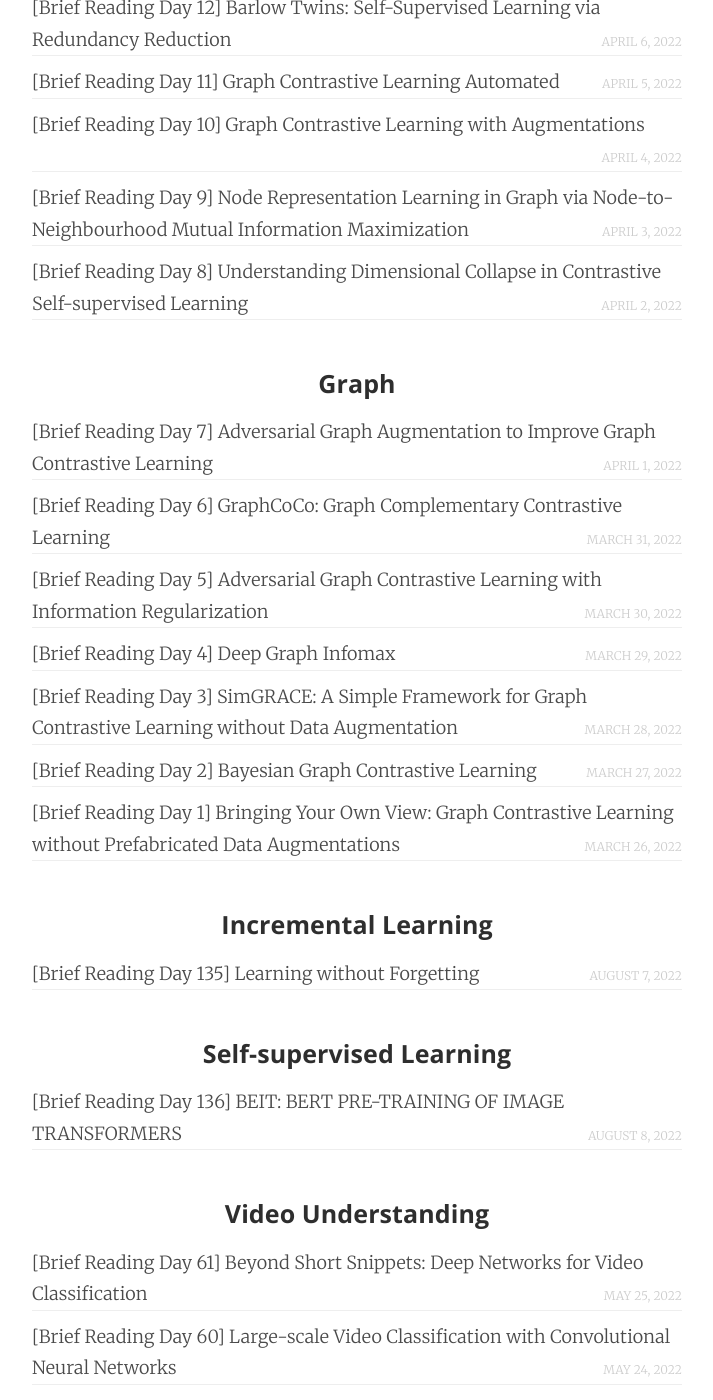
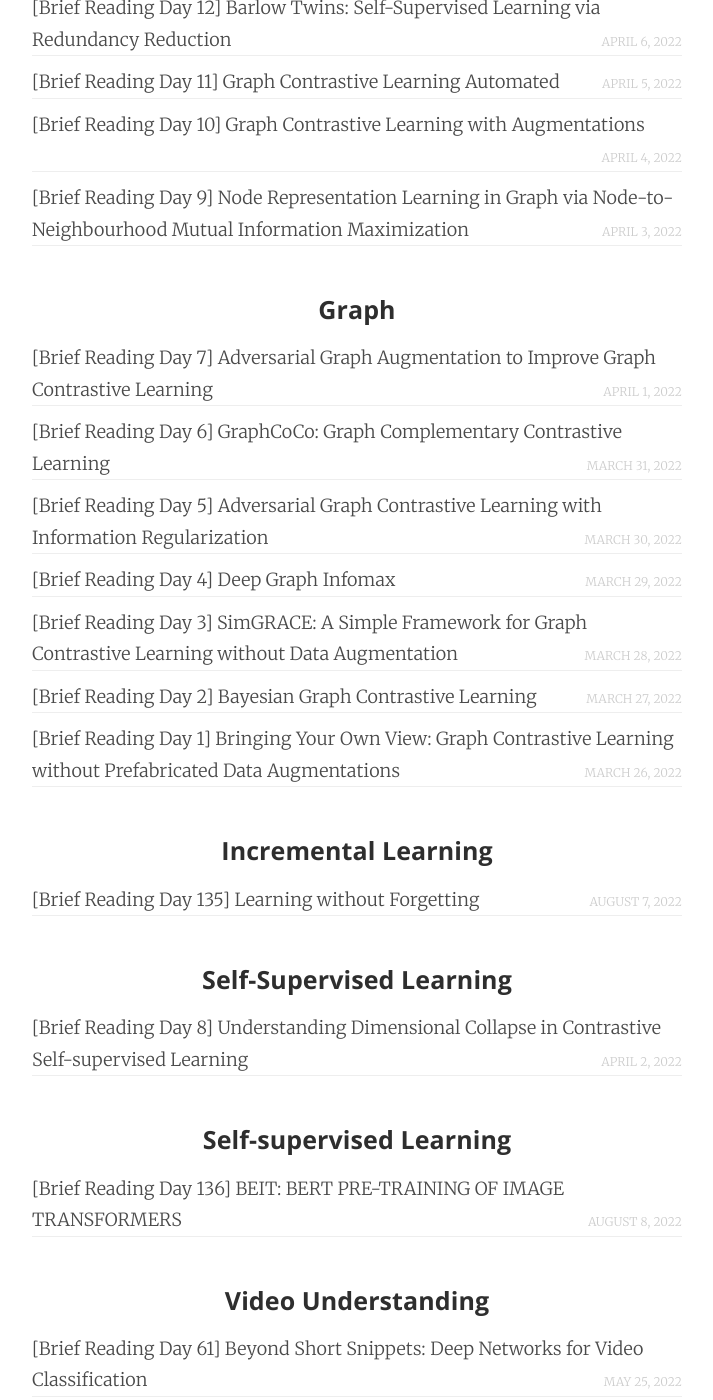
Before and after one commit to yexin-mao/yexinmao.github.io, a Jekyll site: the page built from index.html, in a window 1280 px wide and 1400 px high, scrolled down 3160 px. Shown: the whole window, without its empty margins (283-996 px from the left). Built offline with Jekyll 4.4.1, drawn with Linux system fonts in a browser that asks for light colours; some web fonts are replaced.

Commit message:
Update 2022-04-02-Day8.md

```diff
--- a/_posts/2022-04-02-Day8.md
+++ b/_posts/2022-04-02-Day8.md
@@ -3,7 +3,7 @@ layout:            post
 title:             "[Brief Reading Day 8] Understanding Dimensional Collapse in Contrastive Self-supervised Learning"
 menutitle:         "[Brief Reading Day 8] Understanding Dimensional Collapse in Contrastive Self-supervised Learning"
 date:              2022-04-02
-category:          Blogs
+category:          Self-Supervised Learning
 author:            yexinmao
 cover:             /assets/mountain-alternative-cover.jpg
 tags:              Contrastive Learning, Dimensional Collapse
```
